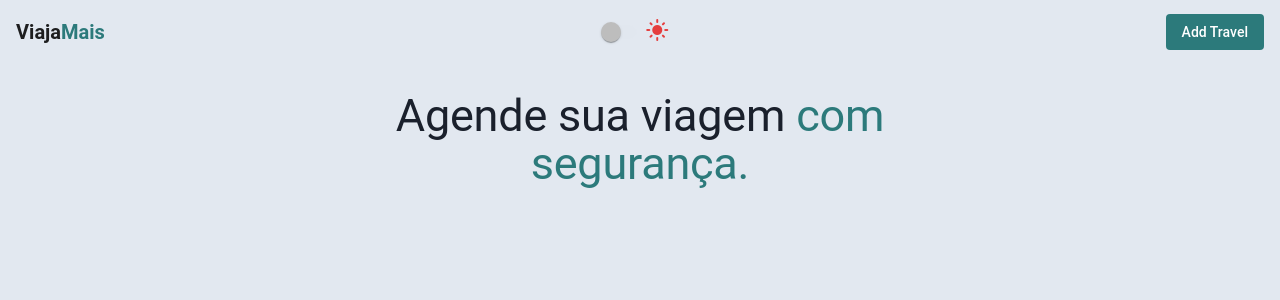
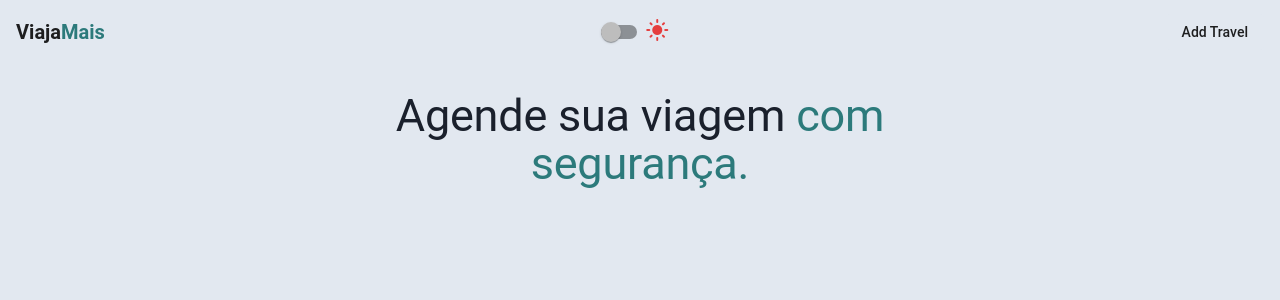
Before and after one commit to josileudo/formTest, an Angular app: page / in a window 1280 px wide. Shown: the top 300 px of the page. Built offline with nearby package versions, Linux system fonts and the light colour scheme.

Commit message:
add husky

```diff
--- a/package.json
+++ b/package.json
@@ -9,6 +9,9 @@
     "test": "ng test"
   },
   "private": true,
+  "husky": {
+    "pre-commit": "npm start"
+  },
   "dependencies": {
     "@angular/animations": "^12.1.4",
     "@angular/cdk": "^12.1.4",
@@ -32,6 +35,7 @@
     "@angular/compiler-cli": "~12.2.0",
     "@types/jasmine": "~3.8.0",
     "@types/node": "^12.11.1",
+    "husky": "^7.0.4",
     "jasmine-core": "~3.8.0",
     "karma": "~6.3.0",
     "karma-chrome-launcher": "~3.1.0",
--- a/src/app/components/Header/header.component.html
+++ b/src/app/components/Header/header.component.html
@@ -17,8 +17,8 @@
        </mat-icon>
       </mat-slide-toggle>
       <button
-        mat-flat-button
-        color= "primary"
+      mat-flat-button
+      color="primary"
       >
       Add Travel
     </button>
--- a/src/styles.scss
+++ b/src/styles.scss
@@ -1,6 +1,12 @@
 @use '~@angular/material' as mat;
 
-@use 'styles/components.style';
+@use 'styles/components.style' as components;
 @use 'styles/custom-themes/light-theme' as light-theme;
+@import "styles/default";
 
-@import "styles/default";
+$color-config: light-theme.$light-color-config;
+
+@include mat.core();
+
+@include mat.all-component-themes($color-config);
+@include components.theme($color-config);
--- a/src/styles/custom-themes/light-theme.scss
+++ b/src/styles/custom-themes/light-theme.scss
@@ -6,11 +6,11 @@
 
 @include mat.core();
 
-$dark-primary-text: rgba(black, 0.87);
-$dark-secondary-text: rgba(black, 0.54);
-$dark-disabled-text: rgba(black, 0.38);
-$dark-dividers: rgba(black, 0.12);
-$dark-focused: rgba(black, 0.12);
+$dark-primary-text: rgba(0,0,0, 0.87);
+$dark-secondary-text: rgba(0,0,0, 0.54);
+$dark-disabled-text: rgba(0,0,0, 0.38);
+$dark-dividers: rgba(0,0,0, 0.12);
+$dark-focused: rgba(0, 0, 0, 0.12);
 $light-primary-text: #1A202C;
 $light-secondary-text: rgba(#e2e8f0c5, 0.7);
 $light-disabled-text: rgba(#e2e8f086, 0.5);
@@ -122,7 +122,7 @@ $light-theme-background-palette: (
   dialog: map.get($gray-color, 200),
   disabled-button: rgba(black, 0.12),
   raised-button: map.get($gray-color, 50),
-  focused-button: $light-focused,
+  focused-button: $dark-focused,
   selected-button: map.get($gray-color, 300),
   selected-disabled-button: map.get($gray-color, 400),
   disabled-button-toggle: map.get($gray-color, 400),
@@ -137,18 +137,18 @@ $light-theme-foreground-palette: (
   base: black,
   divider: $dark-dividers,
   dividers: $dark-dividers,
-  disabled: $light-disabled-text,
+  disabled: $dark-disabled-text,
   disabled-button: $light-disabled-button,
   disabled-text: $light-disabled-text,
   elevation: black,
-  hint-text: $light-disabled-text,
-  secondary-text: $light-secondary-text,
-  icon: rgba(black, 0.54),
-  icons: rgba(black, 0.54),
+  hint-text: $dark-disabled-text,
+  secondary-text: $dark-secondary-text,
+  icon: rgba(0, 0, 0, 0.54),
+  icons: rgba(0, 0, 0, 0.54),
   text: $light-primary-text,
-  slider-min: rgba(black, 0.87),
-  slider-off: rgba(black, 0.26),
-  slider-off-active: rgba(black, 0.38),
+  slider-min:rgba(0, 0, 0, 0.842),
+  slider-off: rgba(0, 0, 0, 0.555),
+  slider-off-active: rgba(0,0,0, 0.38),
 );
 
 $light-primary: mat.define-palette($gray-color, 200);
```
Also changed, not shown: 1 other file (tests, documents, lock files or other folders).
